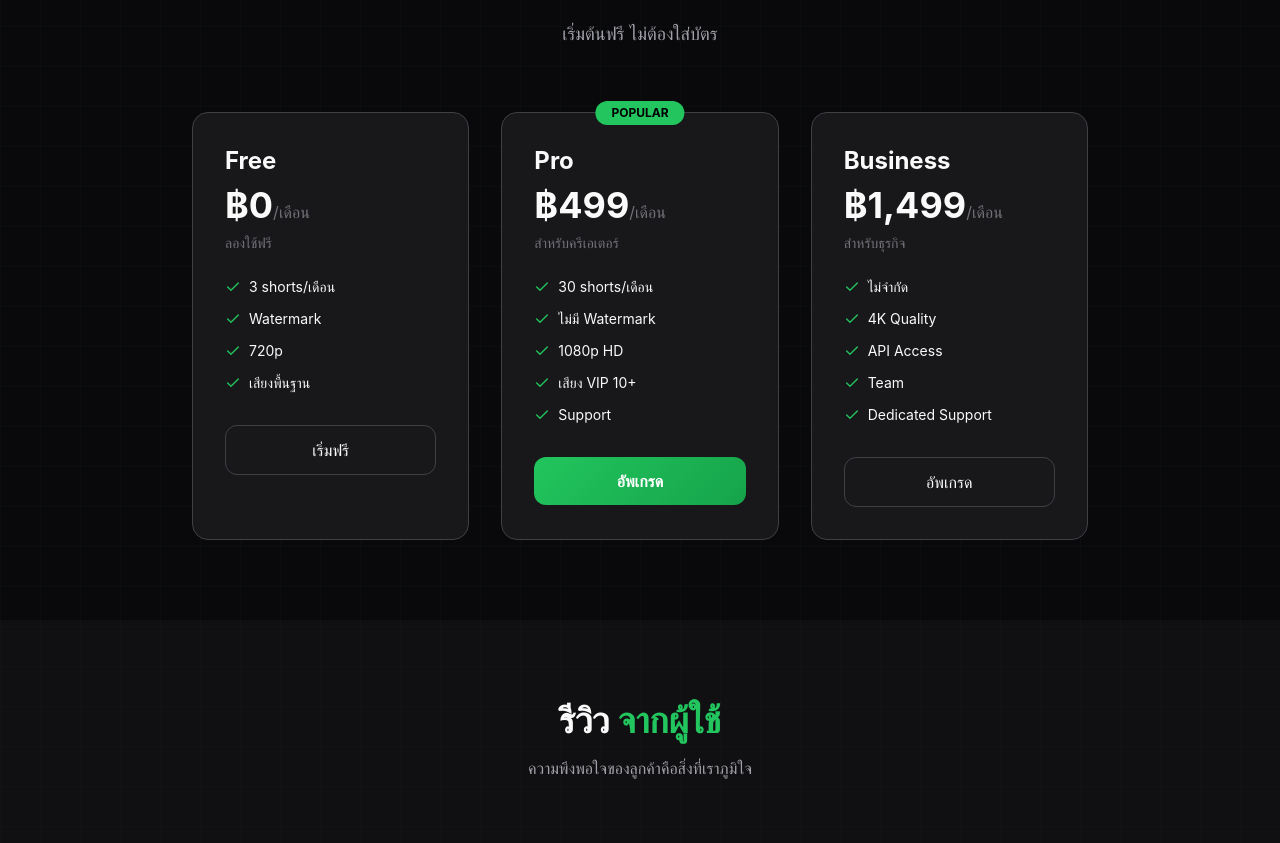
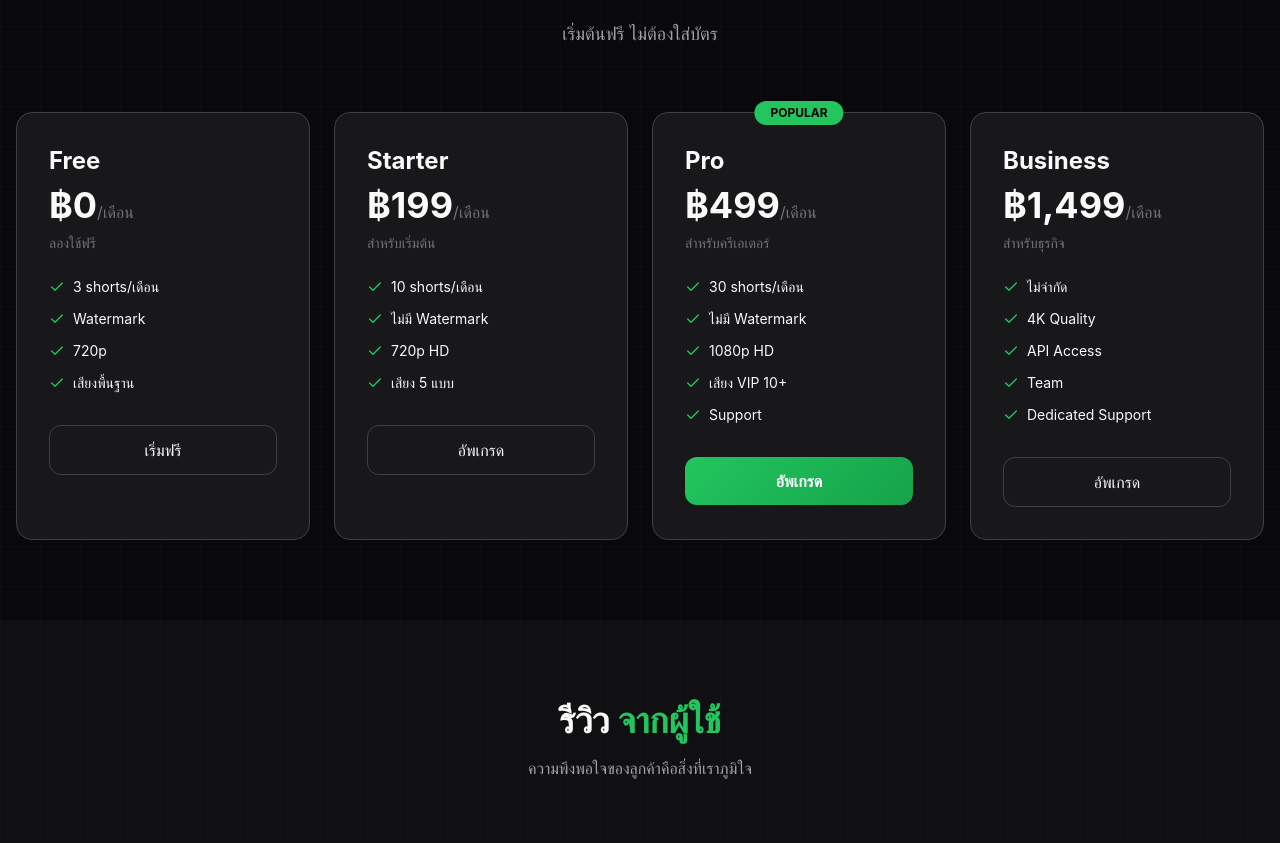
Before and after one commit to desnarong/ai-shorts-generator, a Next.js app: page / in a window 1280 px wide. Shown: the part 2774-3617 px from the top of the page. Built offline with nearby package versions, Linux system fonts and the light colour scheme.

Commit message:
Added Starter plan

```diff
--- a/src/app/dashboard/page.tsx
+++ b/src/app/dashboard/page.tsx
@@ -392,8 +392,22 @@ export default function Dashboard() {
                 แพลน Premium
               </h3>
 
-              <div className="grid md:grid-cols-2 gap-6">
+              <div className="grid md:grid-cols-3 gap-6">
                 <div className="bg-zinc-900 rounded-xl p-6 border border-zinc-800">
+                  <div className="flex items-center justify-between mb-4">
+                    <h4 className="font-bold text-lg">Starter</h4>
+                    <span className="text-2xl font-bold">฿199<span className="text-zinc-500 text-sm">/เดือน</span></span>
+                  </div>
+                  <ul className="space-y-2 text-zinc-400 text-sm mb-6">
+                    <li>• 10 shorts/เดือน</li>
+                    <li>• ไม่มี Watermark</li>
+                    <li>• คุณภาพ 720p</li>
+                    <li>• เสียง 5 แบบ</li>
+                  </ul>
+                  <button className="w-full btn-outline py-3">อัพเกรด</button>
+                </div>
+
+                <div className="bg-zinc-900 rounded-xl p-6 border border-[#22c55e]">
                   <div className="flex items-center justify-between mb-4">
                     <h4 className="font-bold text-lg">Pro</h4>
                     <span className="text-2xl font-bold">฿499<span className="text-zinc-500 text-sm">/เดือน</span></span>
@@ -404,10 +418,10 @@ export default function Dashboard() {
                     <li>• คุณภาพ 1080p</li>
                     <li>• เสียง VIP 10+</li>
                   </ul>
-                  <button className="w-full btn-outline py-3">อัพเกรด</button>
+                  <button className="w-full btn-primary py-3">อัพเกรด</button>
                 </div>
 
-                <div className="bg-zinc-900 rounded-xl p-6 border border-[#22c55e]">
+                <div className="bg-zinc-900 rounded-xl p-6 border border-zinc-800">
                   <div className="flex items-center justify-between mb-4">
                     <h4 className="font-bold text-lg">Business</h4>
                     <span className="text-2xl font-bold">฿1,499<span className="text-zinc-500 text-sm">/เดือน</span></span>
@@ -418,7 +432,7 @@ export default function Dashboard() {
                     <li>• API Access</li>
                     <li>• Support 24/7</li>
                   </ul>
-                  <button className="w-full btn-primary py-3">อัพเกรด</button>
+                  <button className="w-full btn-outline py-3">อัพเกรด</button>
                 </div>
               </div>
             </div>
--- a/src/app/page.tsx
+++ b/src/app/page.tsx
@@ -32,6 +32,13 @@ export default function Home() {
       price: '0',
       desc: 'ลองใช้ฟรี',
       features: ['3 shorts/เดือน', 'Watermark', '720p', 'เสียงพื้นฐาน'],
+      popular: false,
+    },
+    {
+      name: 'Starter',
+      price: '199',
+      desc: 'สำหรับเริ่มต้น',
+      features: ['10 shorts/เดือน', 'ไม่มี Watermark', '720p HD', 'เสียง 5 แบบ'],
       popular: false,
     },
     {
@@ -220,7 +227,7 @@ export default function Home() {
             <p className="text-zinc-400 text-lg">เริ่มต้นฟรี ไม่ต้องใส่บัตร</p>
           </div>
 
-          <div className="grid md:grid-cols-3 gap-8 max-w-4xl mx-auto">
+          <div className="grid md:grid-cols-2 lg:grid-cols-4 gap-6">
             {pricingPlans.map((plan, i) => (
               <div key={i} className={`card p-8 ${plan.popular ? 'border-[#22c55e] relative' : ''}`}>
                 {plan.popular && (
```
